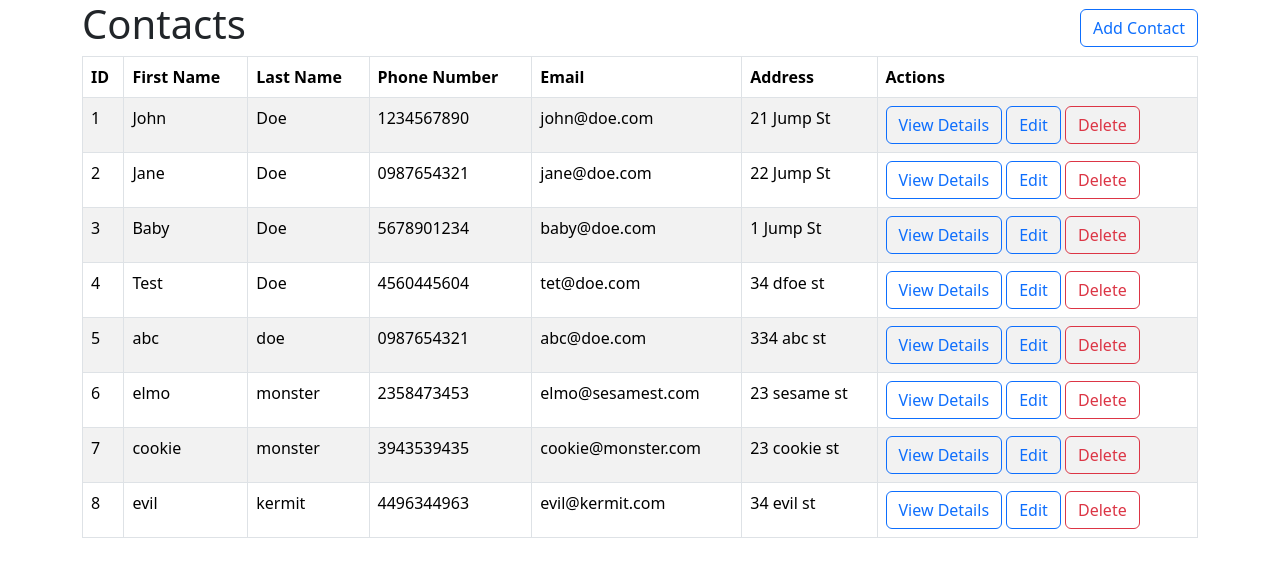
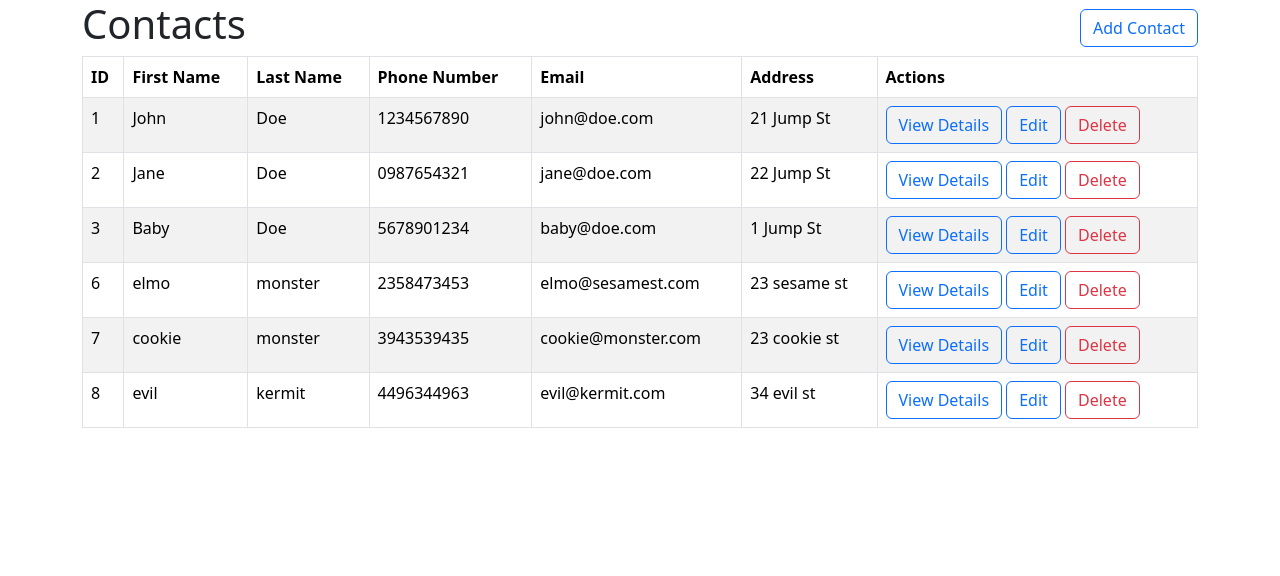
Before and after one commit to amanda-guo/contact-manager-crud-app, a React (Create React App) app: page / in a window 1280 px wide. Shown: the top 576 px of the page. Built offline with nearby package versions, Linux system fonts and the light colour scheme; data requests are answered from the project's data file; the HTML template or start-up script is replaced by a standard one.

Commit message:
modals fixed

```diff
--- a/src/api/db.json
+++ b/src/api/db.json
@@ -25,22 +25,6 @@
       "id": 3
     },
     {
-      "firstName": "Test",
-      "lastName": "Doe",
-      "phoneNumber": "4560445604",
-      "email": "tet@doe.com",
-      "address": "34 dfoe st",
-      "id": 4
-    },
-    {
-      "firstName": "abc",
-      "lastName": "doe",
-      "phoneNumber": "0987654321",
-      "email": "abc@doe.com",
-      "address": "334 abc st",
-      "id": 5
-    },
-    {
       "firstName": "elmo",
       "lastName": "monster",
       "phoneNumber": "2358473453",
--- a/src/components/ContactList.jsx
+++ b/src/components/ContactList.jsx
@@ -11,17 +11,24 @@ function ContactList() {
   const [error, setError] = useState("");
   const [showDelete, setShowDelete] = useState(false);
   const [showDetails, setShowDetails] = useState(false);
+  const [selectedContact, setSelectedContact] = useState(null);
 
   const reload = () => window.location.reload();
 
-  const handleShowDelete = () => setShowDelete(true);
+  const handleShowDelete = (contact) => {
+    setShowDelete(true);
+    setSelectedContact(contact);
+  };
   const handleCloseDelete = (deleted) => {
     setShowDelete(false);
     if (deleted) {
       reload();
     }
   };
-  const handleShowDetails = () => setShowDetails(true);
+  const handleShowDetails = (contact) => {
+    setShowDetails(true);
+    setSelectedContact(contact);
+  };
   const handleCloseDetails = () => setShowDetails(false);
 
   useEffect(() => {
@@ -52,26 +59,28 @@ function ContactList() {
           </thead>
           <tbody>
             {!error &&
-              contacts.map((item, i) => {
+              contacts.map((item) => {
                 return (
-                  <tr key={item?.id}>
-                    <td>{i + 1}</td>
-                    <td>{item?.firstName}</td>
-                    <td>{item?.lastName}</td>
-                    <td>{item?.phoneNumber}</td>
-                    <td>{item?.email}</td>
-                    <td>{item?.address}</td>
+                  <tr key={item.id}>
+                    <td>{item.id}</td>
+                    <td>{item.firstName}</td>
+                    <td>{item.lastName}</td>
+                    <td>{item.phoneNumber}</td>
+                    <td>{item.email}</td>
+                    <td>{item.address}</td>
                     <td>
                       <PrimaryButton
                         type="outline-primary"
                         text="View Details"
-                        action={handleShowDetails}
+                        action={() => handleShowDetails(item)}
                       />
+                      {showDetails && (
                         <ViewDetails
                           show={showDetails}
                           onClose={handleCloseDetails}
-                        contact={item}
+                          contact={selectedContact}
                         />
+                      )}
                       <PrimaryButton
                         type="outline-primary"
                         text="Edit"
@@ -80,13 +89,15 @@ function ContactList() {
                       <PrimaryButton
                         type="outline-danger"
                         text="Delete"
-                        action={handleShowDelete}
+                        action={() => handleShowDelete(item)}
                       />
+                      {showDelete && (
                         <DeleteContact
                           show={showDelete}
                           onClose={handleCloseDelete}
-                        id={item?.id}
+                          id={selectedContact.id}
                         />
+                      )}
                     </td>
                   </tr>
                 );
--- a/src/components/DeleteContact.jsx
+++ b/src/components/DeleteContact.jsx
@@ -4,9 +4,6 @@ import axios from "axios";
 
 function DeleteContact(props) {
   const { show, onClose, id } = props;
-
-  console.log("contact id");
-  console.log(id);
 
   const onDelete = (id) => {
     axios
@@ -34,9 +31,7 @@ function DeleteContact(props) {
         <Modal.Header closeButton>
           <Modal.Title>Delete Contact</Modal.Title>
         </Modal.Header>
-        <Modal.Body>
-          Are you sure you want to delete this contact? {id}
-        </Modal.Body>
+        <Modal.Body>Are you sure you want to delete this contact?</Modal.Body>
         <Modal.Footer>
           <Button variant="secondary" onClick={() => onClose(false)}>
             Cancel
--- a/src/components/ViewDetails.jsx
+++ b/src/components/ViewDetails.jsx
@@ -1,12 +1,8 @@
 import Button from "react-bootstrap/Button";
 import Modal from "react-bootstrap/Modal";
 
-// BUG HERE WHERE I CAN'T SEEM TO GET THE ID. Maybe separate the contact out into its own component (check capco thing)
-
 function ViewDetails(props) {
   const { show, onClose, contact } = props;
-  console.log("contact dets");
-  console.log(contact);
 
   return (
     <>
@@ -19,9 +15,16 @@ function ViewDetails(props) {
         className="view-details-modal"
       >
         <Modal.Header closeButton>
-          <Modal.Title>View Contact {contact?.id} Details</Modal.Title>
+          <Modal.Title>View Contact ID #{contact.id} Details</Modal.Title>
         </Modal.Header>
-        <Modal.Body>Text to be added {contact}</Modal.Body>
+        <Modal.Body>
+          <h4>
+            {contact.firstName} {contact.lastName}
+          </h4>
+          <h5>{contact.phoneNumber}</h5>
+          <h5>{contact.email}</h5>
+          <h5>{contact.address}</h5>
+        </Modal.Body>
         <Modal.Footer>
           <Button variant="secondary" onClick={onClose}>
             Close
```
Also changed, not shown: src/components/Contact.jsx (added). Lines whose indentation alone changed are shown as unchanged.
